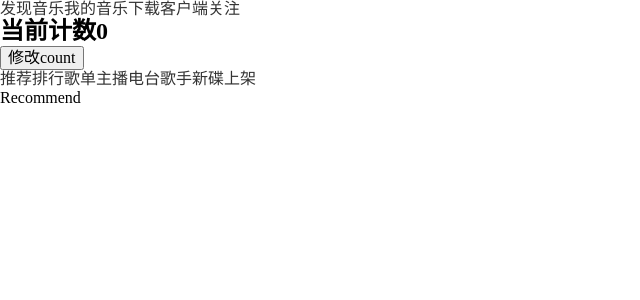
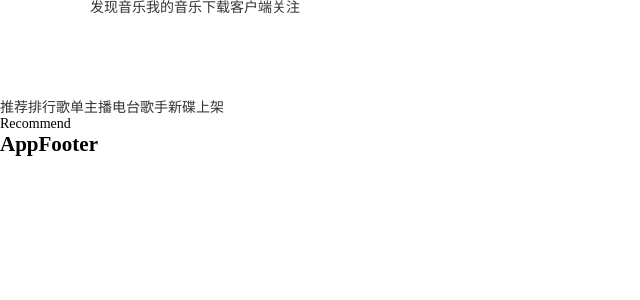
Before and after one commit to 743414915/react-music, a React (Create React App) app: page /#/discover/recommend in a window 1280 px wide. Shown: the top 300 px of the page, without its empty margins (0-640 px from the left). Built offline with nearby package versions, Linux system fonts and the light colour scheme; no server answers.

Commit message:
fea：style-components引入

```diff
--- a/package.json
+++ b/package.json
@@ -54,6 +54,7 @@
     "eslint-plugin-react": "^7.35.0",
     "globals": "^15.8.0",
     "prettier": "^3.3.3",
+    "styled-components": "^6.1.12",
     "typescript-eslint": "^7.17.0"
   }
 }
--- a/src/App.tsx
+++ b/src/App.tsx
@@ -1,36 +1,18 @@
 import React, { Suspense } from "react";
-import { useRoutes, Link } from "react-router-dom";
+import { useRoutes } from "react-router-dom";
 
 import routes from "@/router";
-import { useAppSelector, useAppDispatch, appShallowEqual } from "@/store";
-import { changeCountAction } from "@/store/modules/counter";
+import AppHeader from "@/components/app-header";
+import AppFooter from "@/components/app-footer";
 
 function App() {
-  const { count } = useAppSelector(
-    (state) => ({
-      count: state.counter.count,
-    }),
-    appShallowEqual,
-  );
-
-  const dispatch = useAppDispatch();
-  function handleChangeCount() {
-    dispatch(changeCountAction(1));
-  }
-
   return (
     <div className="App">
-      <div className="nav">
-        <Link to={"/discover"}>发现音乐</Link>
-        <Link to={"/mine"}>我的音乐</Link>
-        <Link to={"/download"}>下载客户端</Link>
-        <Link to={"/focus"}>关注</Link>
-      </div>
-      <h2>当前计数{count}</h2>
-      <button onClick={handleChangeCount}>修改count</button>
+      <AppHeader />
       <Suspense fallback={<div>loading...</div>}>
         <div className="main">{useRoutes(routes)}</div>
       </Suspense>
+      <AppFooter />
     </div>
   );
 }
--- a/src/assets/css/common.less
+++ b/src/assets/css/common.less
@@ -0,0 +1,8 @@
+body {
+  font-size: 14px;
+}
+
+.wrap-v1 {
+  width: 1100px;
+  margin: 0 auto;
+}
--- /dev/null
+++ b/src/assets/theme/index.ts
@@ -0,0 +1,19 @@
+const theme = {
+  color: {
+    primary: '#C20C0C'
+  },
+  size: {},
+  mixin: {
+    wrapv1: `
+    width: 1100px;
+    margin: 0 auto;
+  `,
+    textNowrap: `
+    white-space: nowrap;
+    text-overflow: ellipsis;
+    overflow: hidden;
+  `
+  }
+}
+
+export default theme
--- /dev/null
+++ b/src/components/app-footer/index.tsx
@@ -0,0 +1,11 @@
+import React, { memo } from "react";
+
+import type { FC, PropsWithChildren } from "react";
+
+interface IProps {}
+
+const AppFooter: FC<PropsWithChildren<IProps>> = () => {
+  return <h2>AppFooter</h2>;
+};
+
+export default memo(AppFooter);
--- /dev/null
+++ b/src/components/app-header/index.tsx
@@ -0,0 +1,22 @@
+import React, { memo } from "react";
+import type { FC, PropsWithChildren } from "react";
+import { Link } from "react-router-dom";
+
+import { HeaderWrapper } from "./style";
+
+interface IProps {}
+
+const AppHeader: FC<PropsWithChildren<IProps>> = () => {
+  return (
+    <HeaderWrapper>
+      <div className="content wrap-v1">
+        <Link to={"/discover"}>发现音乐</Link>
+        <Link to={"/mine"}>我的音乐</Link>
+        <Link to={"/download"}>下载客户端</Link>
+        <Link to={"/focus"}>关注</Link>
+      </div>
+    </HeaderWrapper>
+  );
+};
+
+export default memo(AppHeader);
--- /dev/null
+++ b/src/components/app-header/style.ts
@@ -0,0 +1,7 @@
+import styled from "styled-components";
+
+export const HeaderWrapper = styled.div`
+  .content {
+    height: 100px;
+  }
+`;
--- a/src/index.tsx
+++ b/src/index.tsx
@@ -3,19 +3,23 @@ import { HashRouter } from "react-router-dom";
 import ReactDOM from "react-dom/client";
 import { Provider } from "react-redux";
 import "normalize.css";
+import { ThemeProvider } from "styled-components";
 
 import "./assets/css/index.less";
 
 import App from "@/App";
 import store from "@/store";
+import theme from "@/assets/theme";
 
 const root = ReactDOM.createRoot(
   document.getElementById("root") as HTMLElement,
 );
 root.render(
   <Provider store={store}>
-    <HashRouter>
-      <App />
-    </HashRouter>
+    <ThemeProvider theme={theme}>
+      <HashRouter>
+        <App />
+      </HashRouter>
+    </ThemeProvider>
   </Provider>,
 );
```
Also changed, not shown: 1 other file (tests, documents, lock files or other folders).
